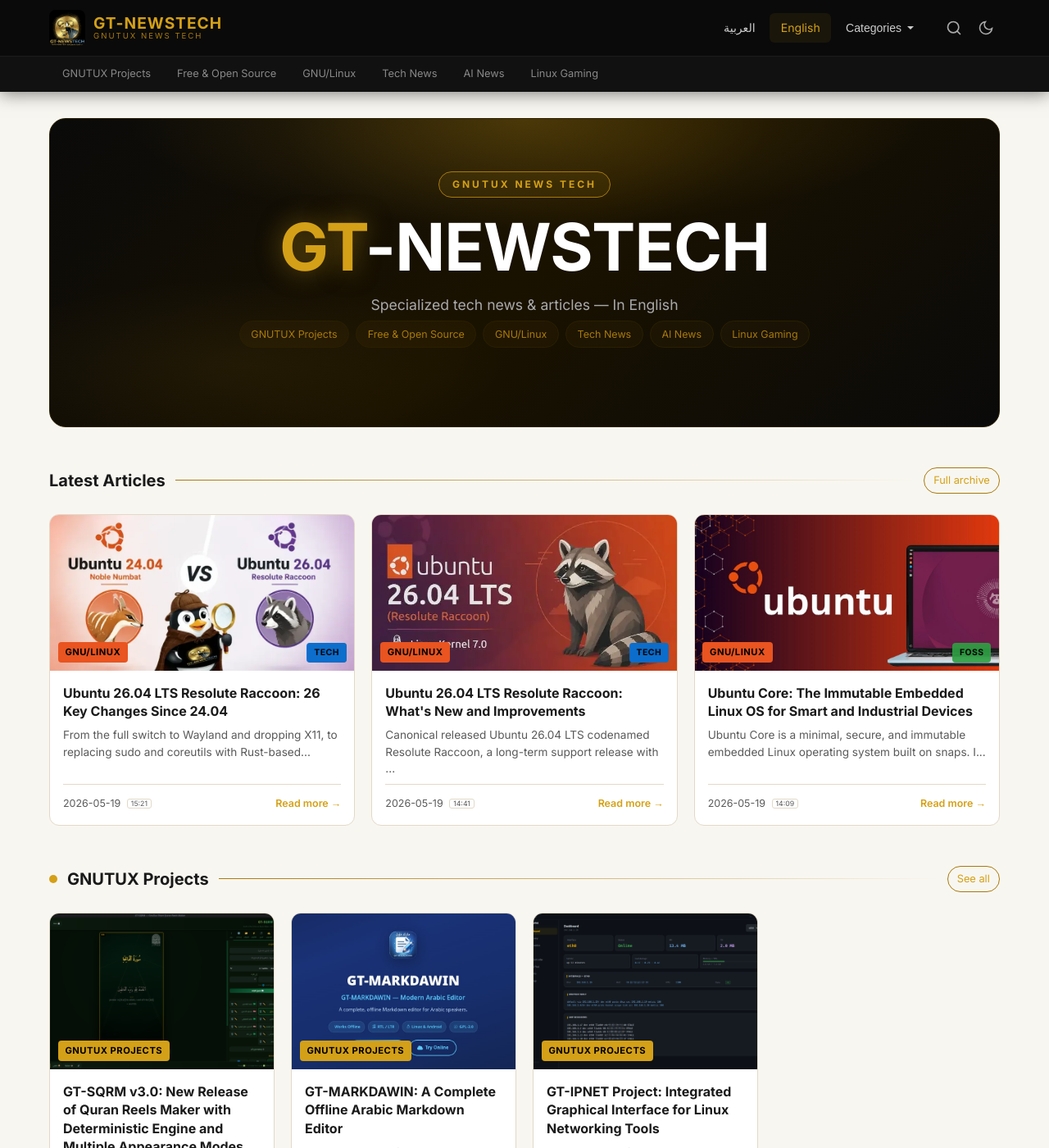
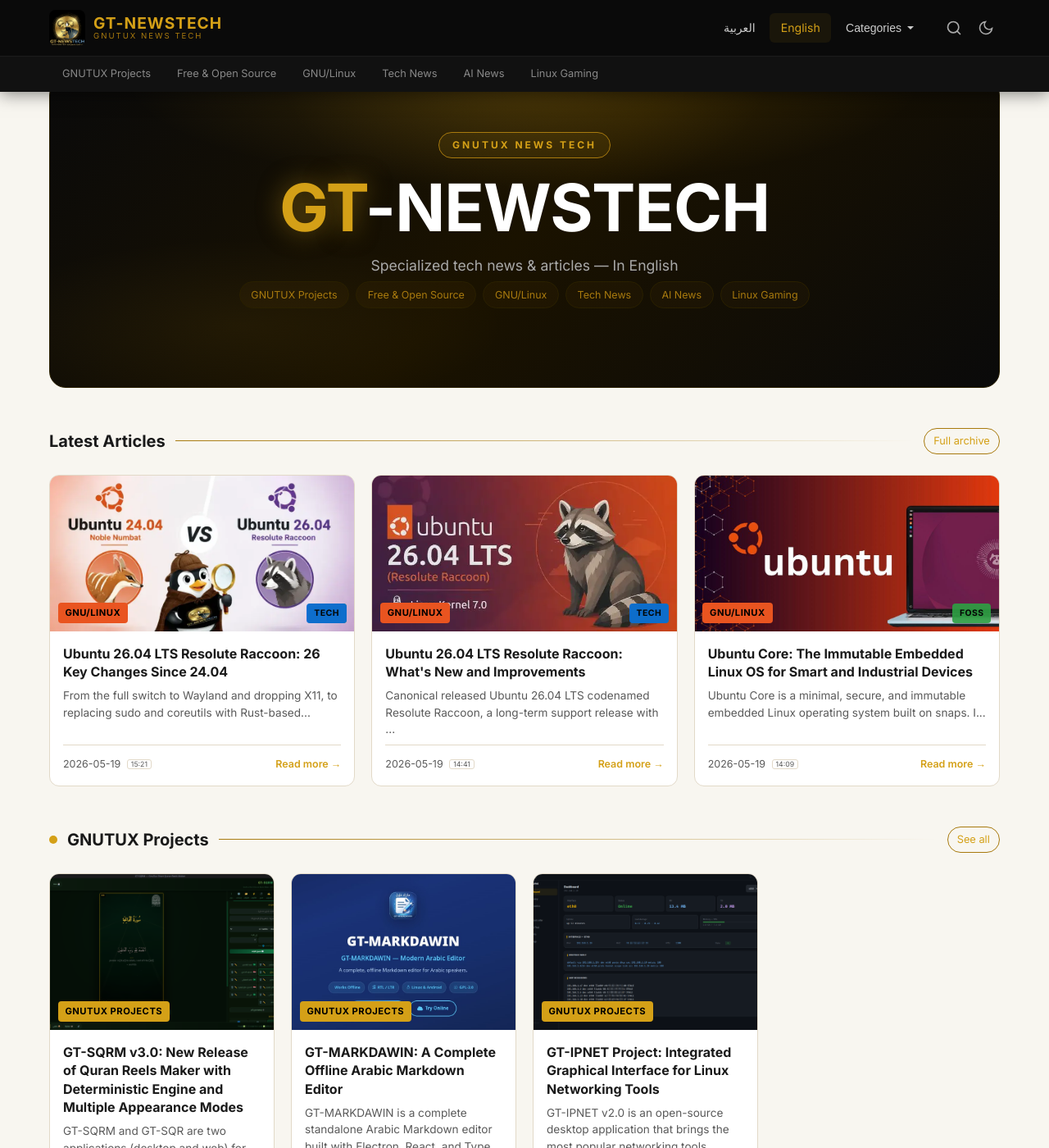
Before and after one commit to SalehGNUTUX/GT-NEWSTECH, a Jekyll site: the page built from en/index.html, in a window 1280 px wide and 1400 px high. Shown: the whole window at 82% size. Built offline with Jekyll 4.4.1, drawn with Linux system fonts in a browser that asks for light colours; nearby versions of some CDN libraries.

Commit message:
fix: رأس الموقع ثابت بالكامل عند التمرير
السبب السابق:
- .site-header كان position: sticky
- لكن html و body فيهما overflow-x: hidden (لمنع scroll أفقي)
- overflow-x غير-visible يكسر position: sticky في بعض المتصفحات

الحل:
- position: fixed بدل sticky (يضمن العمل في كل المتصفحات)
- inset-inline: 0 (يدعم RTL و LTR)
- backdrop-filter: blur(8px) للأناقة عند المرور تحته
- body padding-top يحجز مكان الرأس (لا تختفي العناصر تحته)
- scroll-padding-top: 80px على html (للقفز السلس لـ TOC)
- breakpoint للهاتف (--header-height-mobile)

```diff
--- a/assets/css/style.css
+++ b/assets/css/style.css
@@ -80,6 +80,8 @@
 
 html {
   scroll-behavior: smooth;
+  /* مسافة فوق anchors عند القفز لها (TOC) — لا يخفيها الرأس الثابت */
+  scroll-padding-top: 80px;
   font-size: 16px;
   -webkit-text-size-adjust: 100%;
   /* منع التمرير الأفقي على مستوى الصفحة كاملة */
@@ -137,11 +139,23 @@
 
 /* ── Header ─────────────────────────────────────────────────── */
 .site-header {
-  position: sticky;
+  /* position: fixed بدل sticky — لأن overflow-x:hidden على html/body
+     يكسر sticky في بعض المتصفحات. fixed يضمن الثبات في كل الحالات. */
+  position: fixed;
   top: 0;
+  inset-inline: 0;     /* left:0; right:0; للـ RTL والـ LTR */
   z-index: 100;
   background: var(--bg-header);
   box-shadow: 0 2px 20px rgba(0,0,0,.5);
+  backdrop-filter: blur(8px);
+  -webkit-backdrop-filter: blur(8px);
+}
+
+/* فجوة فوق المحتوى تساوي ارتفاع الرأس (لمنع إخفاء أول عنصر تحته) */
+body { padding-top: var(--header-height, 64px); }
+
+@media (max-width: 600px) {
+  body { padding-top: var(--header-height-mobile, 60px); }
 }
 
 .header-inner {
```
